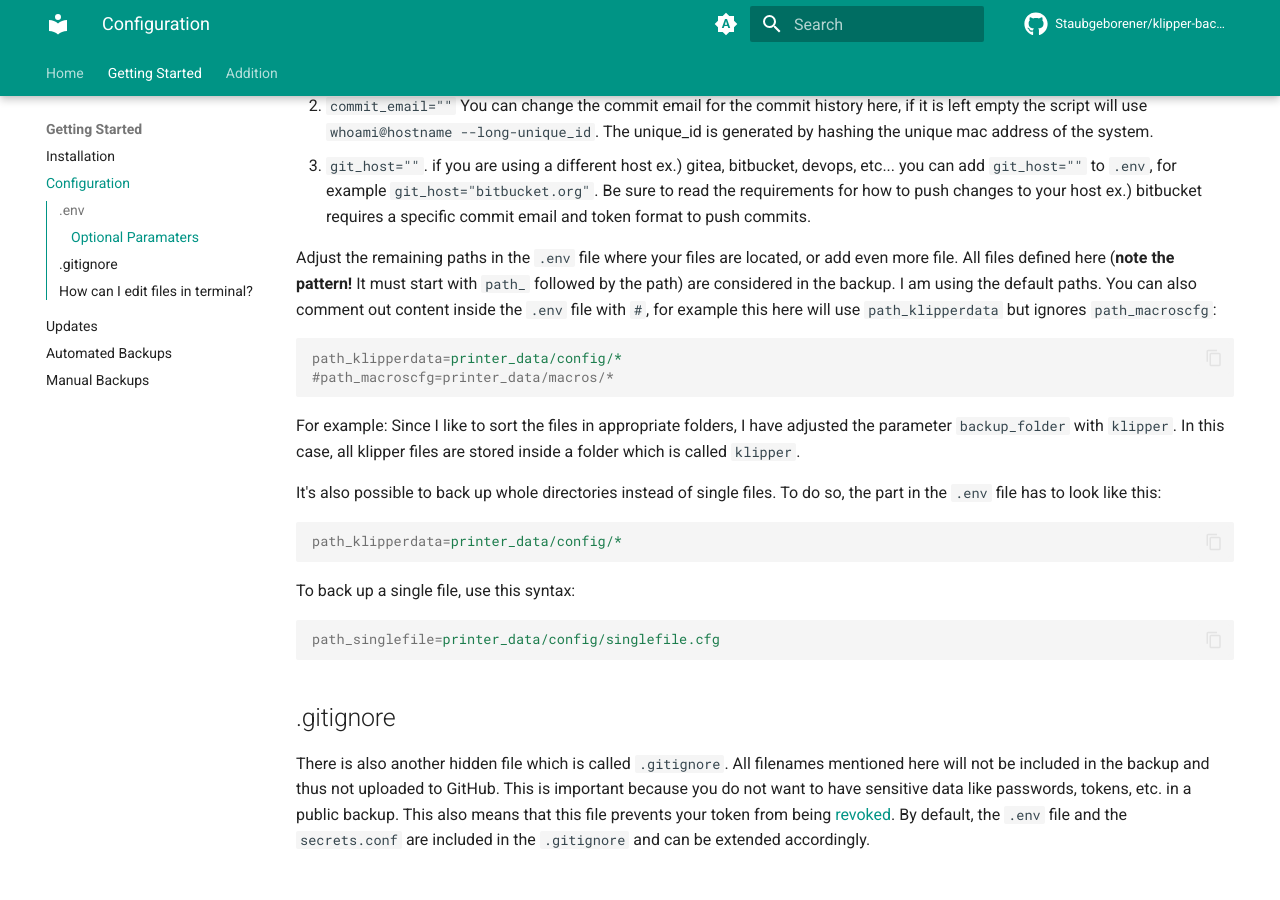
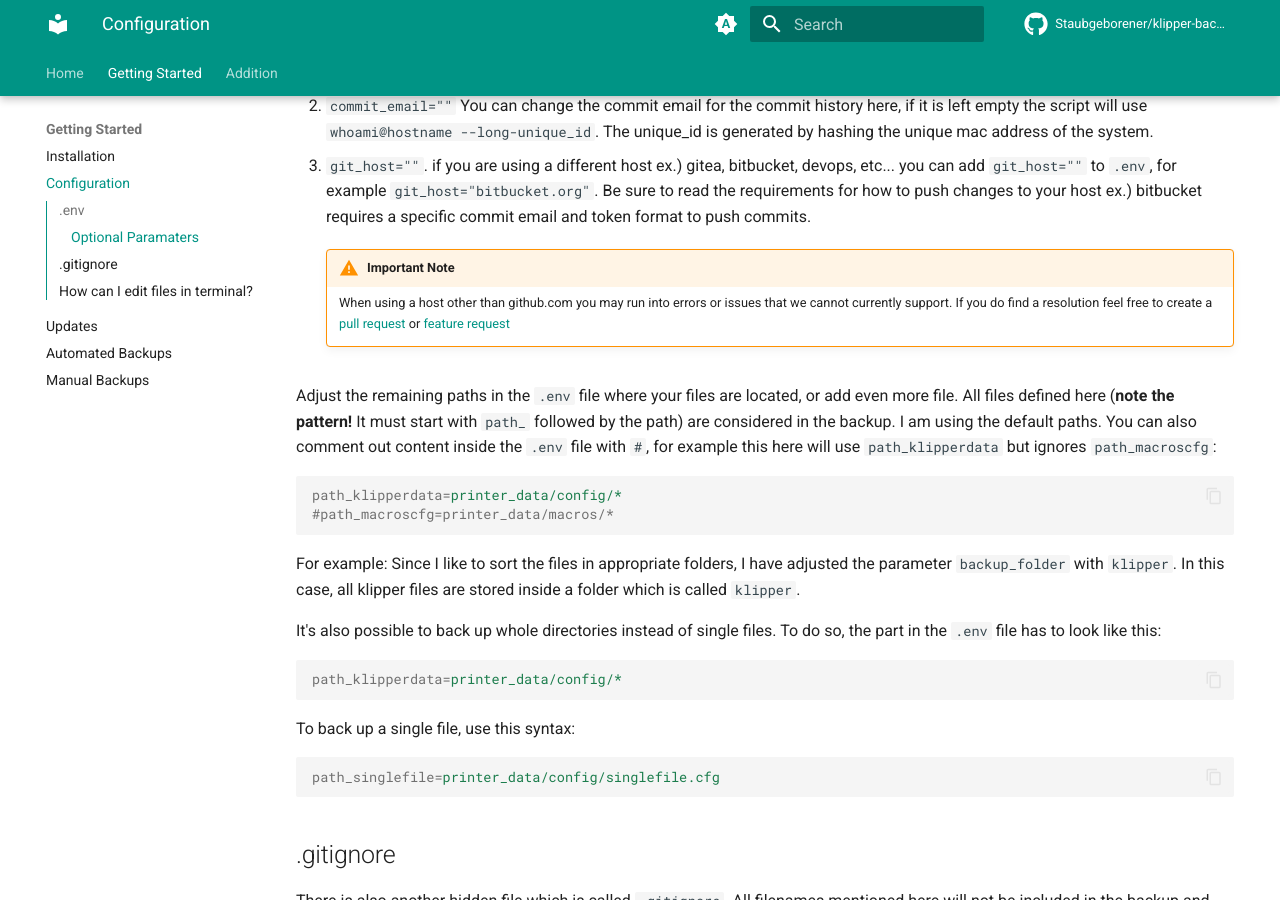
Before and after one commit to Staubgeborener/Klipper-Backup, an MkDocs documentation site: the page built from docs/configuration.md, in a window 1280 px wide and 900 px high, scrolled down 470 px. Built offline with MkDocs 1.6.1 and Material for MkDocs 9.7.7, drawn with Linux system fonts in a browser that asks for light colours; comment, search, counter and statistics services are not loaded.

Commit message:
update configuration.md to have an optional paramaters section, as well add documentation about new git_host variable for .env

````diff
--- a/docs/configuration.md
+++ b/docs/configuration.md
@@ -9,6 +9,9 @@ Now you need your [GitHub token](installation.md#create-github-token).
 1. `commit_username=""` You can change the commit username for the commit history here, for example `commit_username="backup user"`, if it is left empty, the script will use `whoami` for the current user.
 2. `commit_email=""` You can change the commit email for the commit history here, if it is left empty the script will use `whoami@hostname --long-unique_id`. The unique_id is generated by hashing the unique mac address of the system.
 3. `git_host=""`. if you are using a different host ex.) gitea, bitbucket, devops, etc... you can add `git_host=""` to `.env`, for example `git_host="bitbucket.org"`. Be sure to read the requirements for how to push changes to your host ex.) bitbucket requires a specific commit email and token format to push commits.
+
+    !!! warning "Important Note"
+        When using a host other than github.com you may run into errors or issues that we cannot currently support. If you do find a resolution feel free to create a [pull request](https://github.com/Staubgeborener/klipper-backup/pulls) or [feature request](https://github.com/Staubgeborener/klipper-backup/issues)
 
 Adjust the remaining paths in the `.env` file where your files are located, or add even more file. All files defined here (**note the pattern!** It must start with `path_` followed by the path) are considered in the backup. I am using the default paths. You can also comment out content inside the `.env` file with `#`, for example this here will use `path_klipperdata` but ignores `path_macroscfg`:
 ```ini
````
